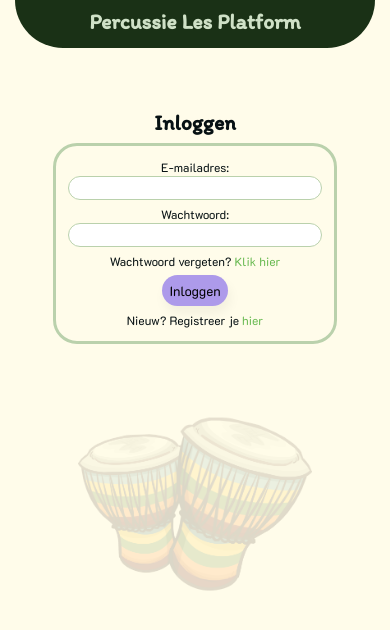
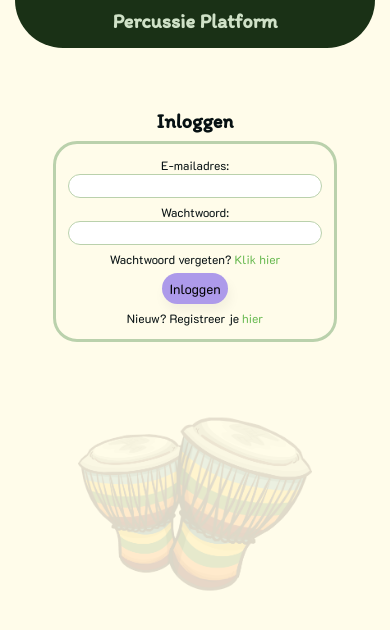
Before and after one commit to moreniekmeijer/frontend-lesson-platform, a React (Vite) app: page /inloggen in a window 390 px wide. Shown: the top 630 px of the page. Built offline with nearby package versions, Linux system fonts and the light colour scheme; no server answers.

Commit message:
Minor adjustments

```diff
--- a/src/App.css
+++ b/src/App.css
@@ -52,8 +52,7 @@ main {
 }
 
 .leftContainer {
-    flex: 1 1 32rem;
-    min-width: 20rem;
+    flex: 1 1 34rem;
 }
 
 .rightContainer {
--- a/src/components/aside/Aside.jsx
+++ b/src/components/aside/Aside.jsx
@@ -72,7 +72,7 @@ function Aside() {
 
                             {isMenuOpen("styles") && (
                                 <ul className={styles.submenu}>
-                                    {stylesList.map(style => (
+                                    {stylesList.sort((a, b) => a.name.localeCompare(b.name)).map(style => (
                                         <li key={style.id}>
                                             <NavLink to={`/stijlen/${style.id}`}
                                                      className={({isActive}) => isActive ? styles.activeSubmenuLink : styles.defaultSubmenuLink}>
@@ -84,6 +84,8 @@ function Aside() {
                             )}
                         </li>
                     )}
+                    {loading && <p className={styles.defaultMenuLink}>Laden...</p>}
+                    {error && <p className={styles.defaultMenuLink}>Fout bij ophalen stijlen: {error}</p>}
 
                     {isAuth && (
                         <li>
@@ -146,9 +148,6 @@ function Aside() {
                             )}
                         </li>
                     )}
-
-                    {loading && <p className={styles.loading}>Laden...</p>}
-                    {error && <p className={styles.error}>Fout bij ophalen stijlen: {error}</p>}
                 </ul>
             </nav>
         </aside>
--- a/src/components/header/Header.jsx
+++ b/src/components/header/Header.jsx
@@ -9,7 +9,7 @@ export function PublicHeader() {
     return (
         <header className={styles.publicHeader}>
             <div className={styles.centerContainer}>
-                <h2 className={styles.headerTitle}>Percussie Les Platform</h2>
+                <h2 className={styles.headerTitle}>Percussie Platform</h2>
             </div>
         </header>
     );
@@ -22,7 +22,7 @@ export function AuthHeader() {
         <header className={styles.authHeader}>
             <div className={styles.leftContainer}>
                 <h2>
-                    <Link to="/" className={styles.headerTitle}>Percussie Les Platform</Link>
+                    <Link to="/" className={styles.headerTitle}>Percussie Platform</Link>
                 </h2>
             </div>
             <ul className={styles.rightContainer}>
--- a/src/global.css
+++ b/src/global.css
@@ -154,6 +154,6 @@ html {
     }
 
     h2 {
-        font-size: 1.8rem;
+        font-size: 1.7rem;
     }
 }
```
